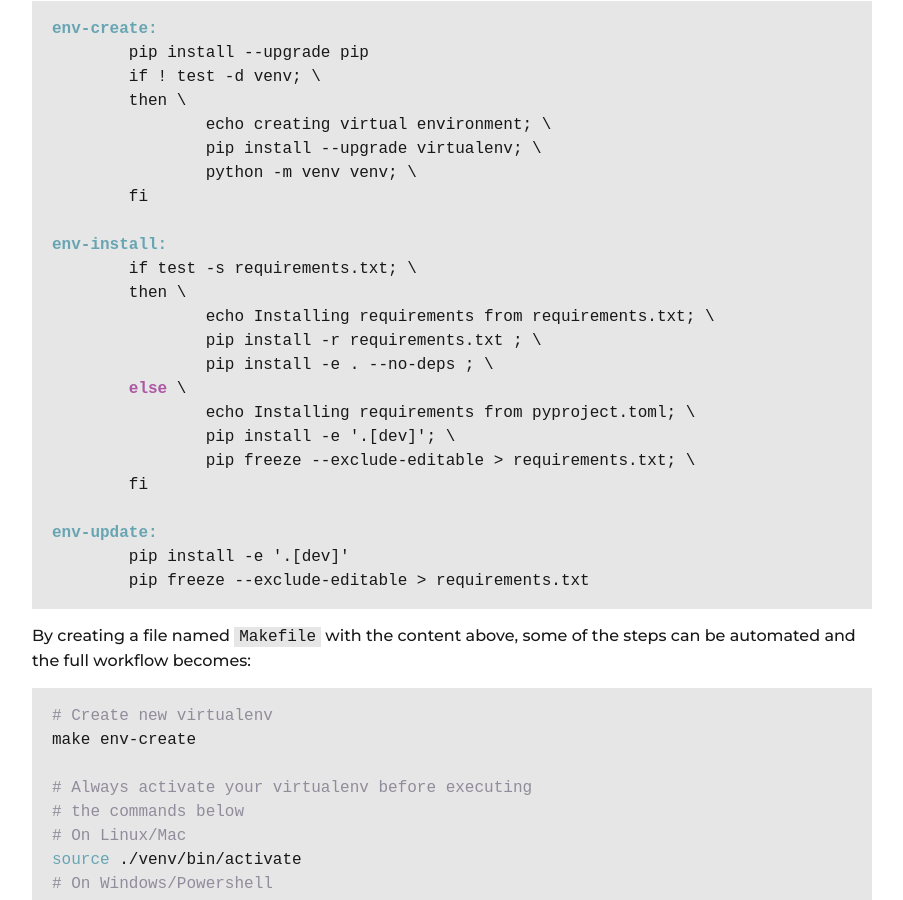
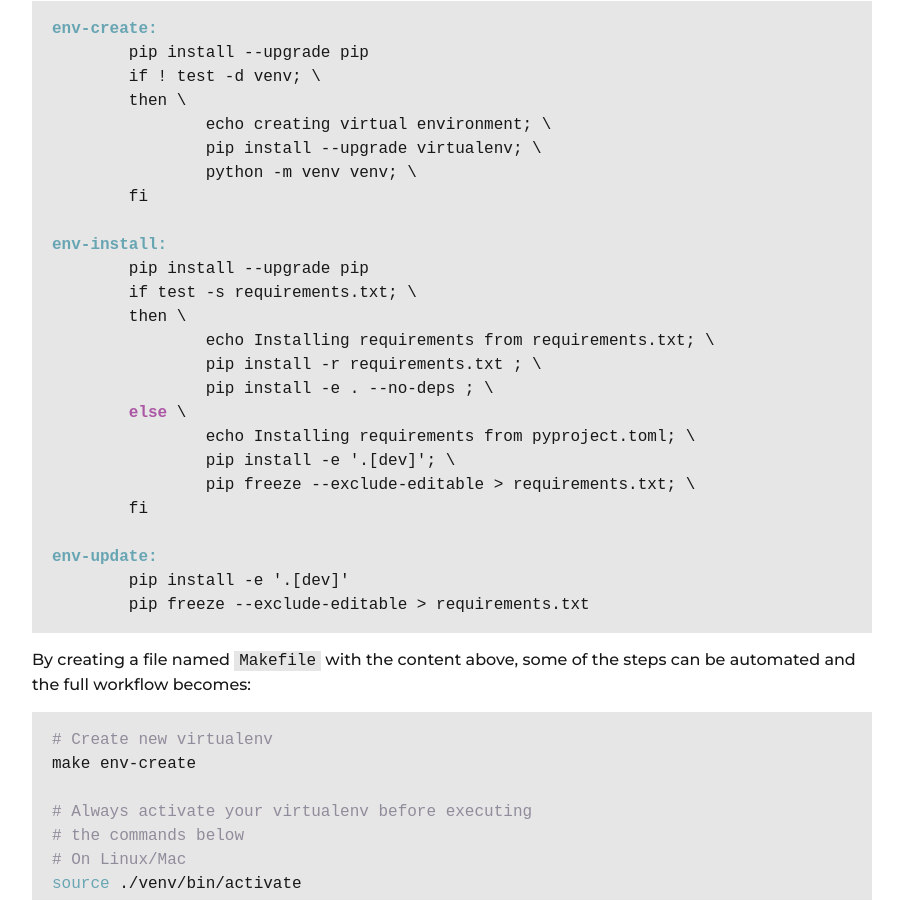
Before and after one commit to ClaudioSalvatoreArcidiacono/blog, a Jekyll site: the page built from _posts/2022-05-28-python-dependency-management-workflow-using-standard-tools.md, in a window 1280 px wide and 900 px high, scrolled down 6622 px. Shown: the whole window, without its empty margins (188-1091 px from the left). Built offline with Jekyll 4.4.1, drawn with Linux system fonts in a browser that asks for light colours; nearby versions of some CDN libraries; comment, search, counter and statistics services are not loaded.

Commit message:
Update 2022-05-28-python-dependency-management-workflow-using-standard-tools.md

```diff
--- a/_posts/2022-05-28-python-dependency-management-workflow-using-standard-tools.md
+++ b/_posts/2022-05-28-python-dependency-management-workflow-using-standard-tools.md
@@ -245,6 +245,7 @@ env-create:
 	fi
 
 env-install:
+	pip install --upgrade pip
 	if test -s requirements.txt; \
 	then \
 		echo Installing requirements from requirements.txt; \
```
